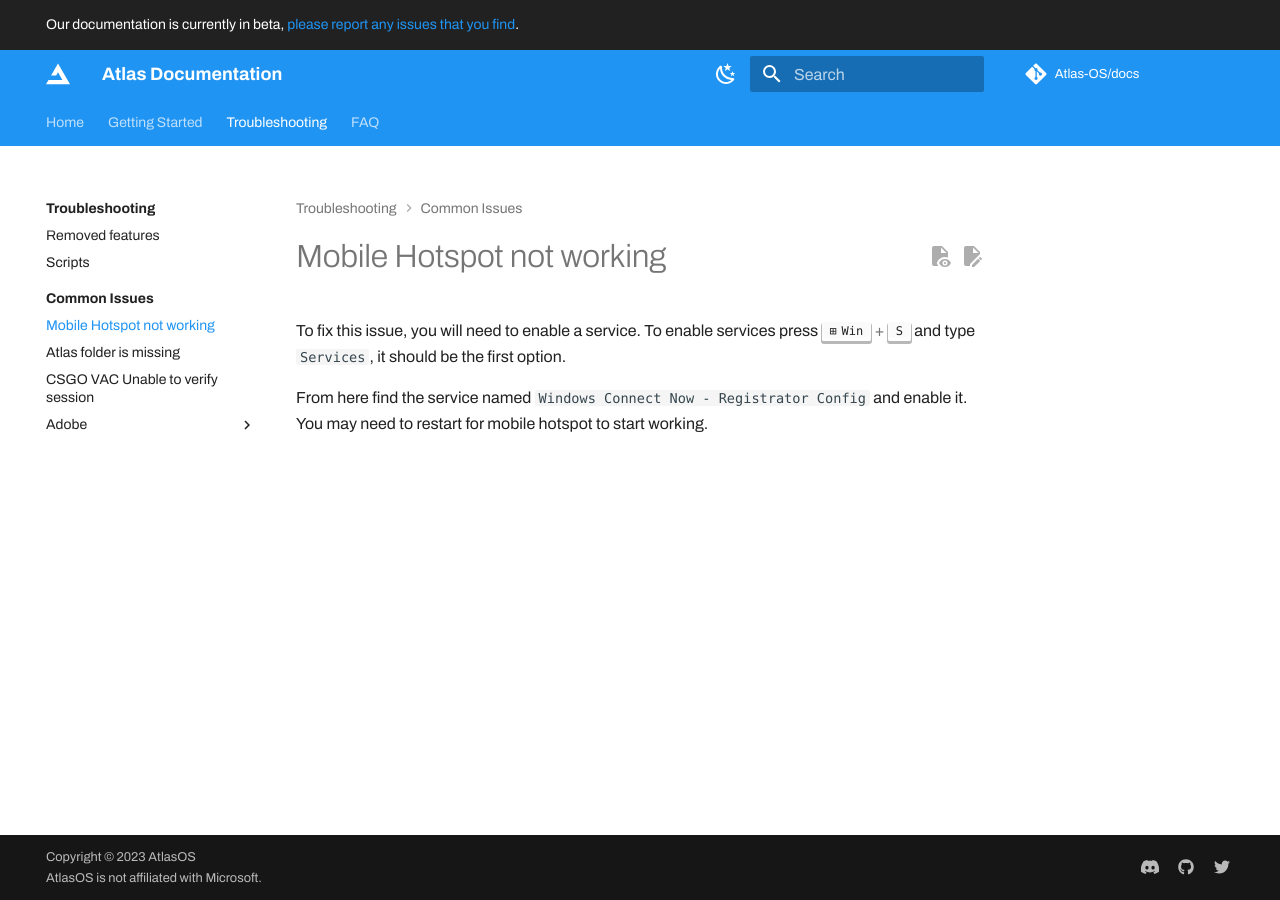
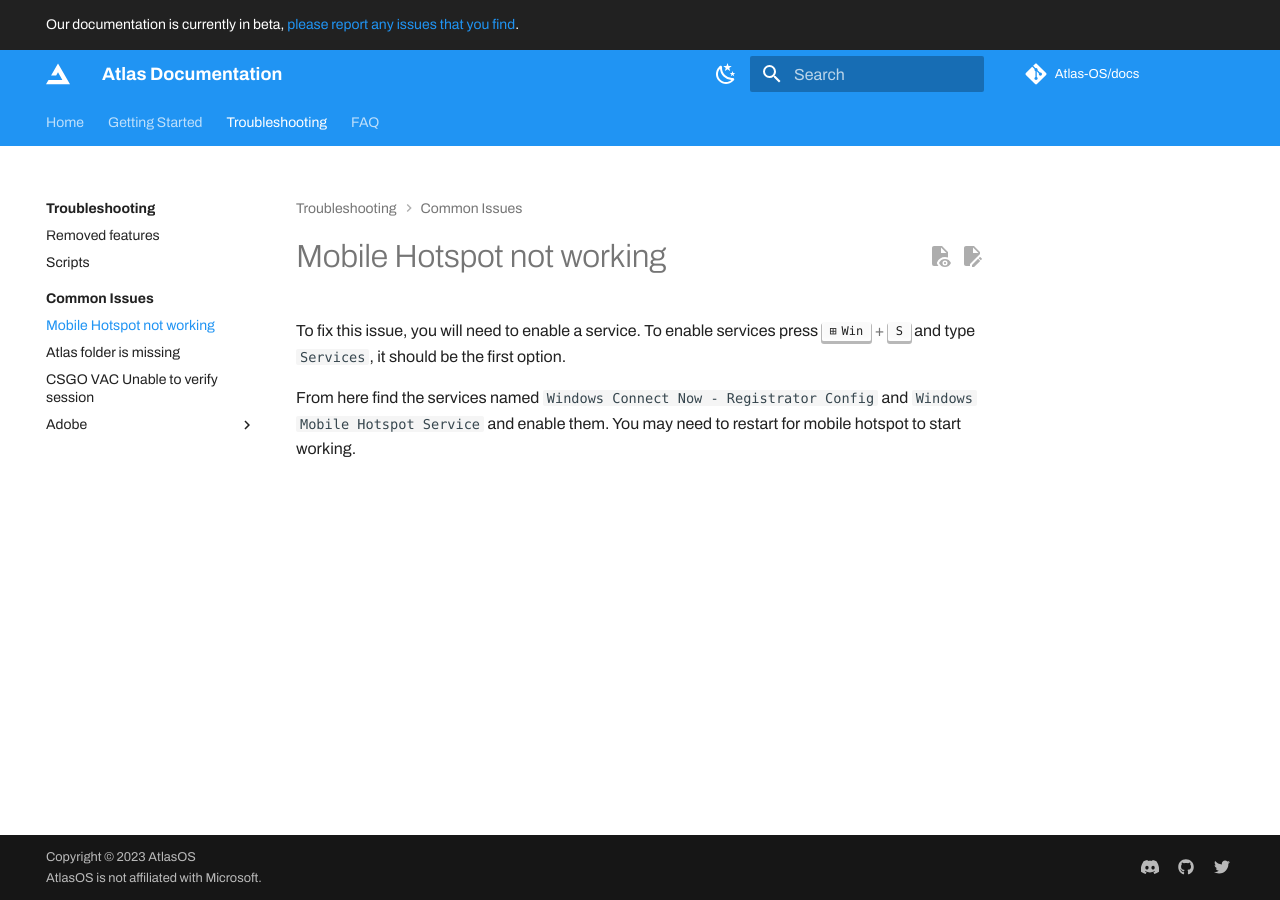
Before and after one commit to Atlas-OS/docs, an MkDocs documentation site: the page built from docs/troubleshooting/common-issues/mobile-hotspot.md, in a window 1280 px wide. Built offline with MkDocs 1.6.1 and Material for MkDocs 9.7.7, drawn with Linux system fonts in a browser that asks for light colours; some web fonts are replaced; plug-ins that fetch from the network failed and are left out; comment, search, counter and statistics services are not loaded.

Commit message:
fix: 📝 missed a service
For Information: https://discord.com/channels/795710270000332800/1100471289728209007/1100893287574929459

```diff
--- a/docs/troubleshooting/common-issues/mobile-hotspot.md
+++ b/docs/troubleshooting/common-issues/mobile-hotspot.md
@@ -1,3 +1,3 @@
 To fix this issue, you will need to enable a service. To enable services press ++windows+s++ and type `Services`, it should be the first option.
 
-From here find the service named `Windows Connect Now - Registrator Config` and enable it. You may need to restart for mobile hotspot to start working.
+From here find the services named `Windows Connect Now - Registrator Config` and `Windows Mobile Hotspot Service` and enable them. You may need to restart for mobile hotspot to start working.
```
